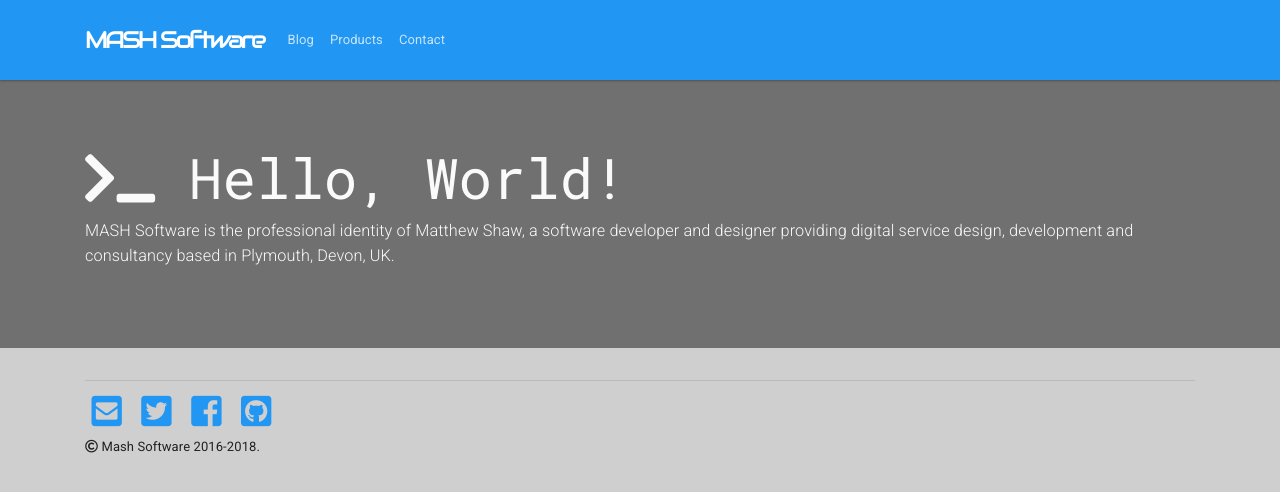
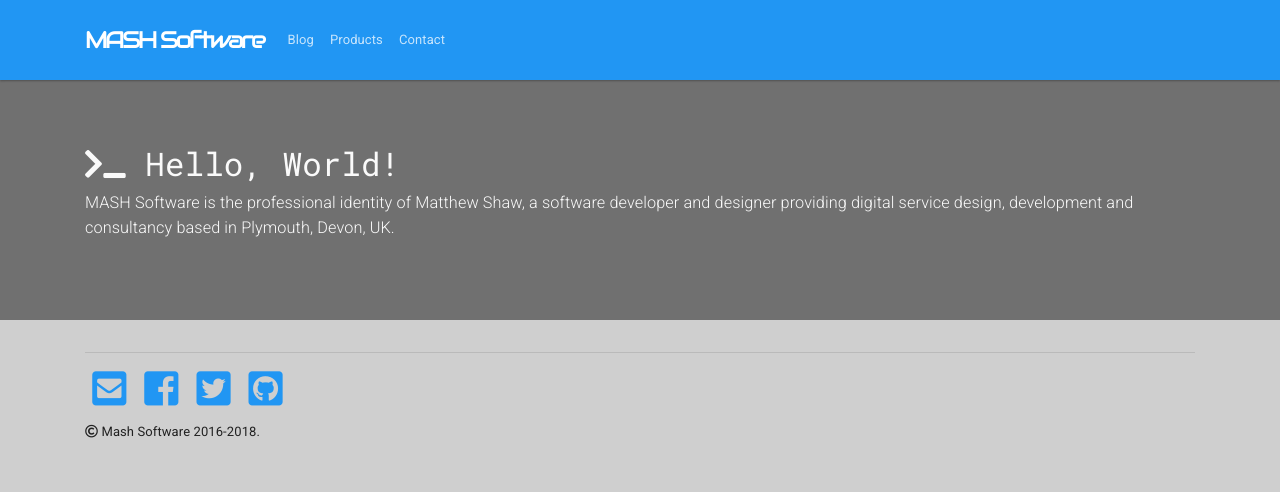
Before and after one commit to MashSoftware/mashsoftware.github.io, a Jekyll site: the page built from index.html, in a window 1280 px wide. Shown: the top 492 px of the page. Built offline with Jekyll 4.4.1, drawn with Linux system fonts in a browser that asks for light colours; nearby versions of some CDN libraries.

Commit message:
reordered footer links

```diff
--- a/_layouts/default.html
+++ b/_layouts/default.html
@@ -34,7 +34,7 @@
   </nav>
   <div class="jumbotron jumbotron-fluid secondary-dark">
       <div class="container">
-        <h1 class="display-4 terminal"><i class="fas fa-terminal"></i> {{page.title}}</h1>
+        <h1 class="terminal"><i class="fas fa-terminal"></i> {{page.title}}</h1>
         {%- if page.description-%}<p class="lead">{{page.description}}</p>{%- endif -%}
       </div>
     </div>
@@ -43,12 +43,12 @@
   </div>
   <footer class="container">
     <hr>
-    <h2>
-      <a href="mailto:hello@mashsoftware.com" target="_blank"><i class="fas fa-envelope-square fa-fw fa-lg"></i></a>
-      <a href="https://twitter.com/MashSoftware" target="_blank"><i class="fab fa-twitter-square fa-fw fa-lg"></i></a>
-      <a href="https://www.facebook.com/MashSW/" target="_blank"><i class="fab fa-facebook-square fa-fw fa-lg"></i></a>
-      <a href="https://github.com/MashSoftware" target="_blank"><i class="fab fa-github-square fa-fw fa-lg"></i></a>
-    </h2>
+    <p>
+      <a href="mailto:hello@mashsoftware.com" target="_blank"><i class="fas fa-envelope-square fa-fw fa-3x"></i></a>
+      <a href="https://www.facebook.com/MashSW/" target="_blank"><i class="fab fa-facebook-square fa-fw fa-3x"></i></a>
+      <a href="https://twitter.com/MashSoftware" target="_blank"><i class="fab fa-twitter-square fa-fw fa-3x"></i></a>
+      <a href="https://github.com/MashSoftware" target="_blank"><i class="fab fa-github-square fa-fw fa-3x"></i></a>
+    </p>
     <p><i class="far fa-copyright"></i> Mash Software 2016-{{ site.time | date: '%Y' }}.</p>
   </footer>
   <script src="//code.jquery.com/jquery-3.3.1.slim.min.js" integrity="sha384-q8i/X+965DzO0rT7abK41JStQIAqVgRVzpbzo5smXKp4YfRvH+8abtTE1Pi6jizo" crossorigin="anonymous"></script>
```
